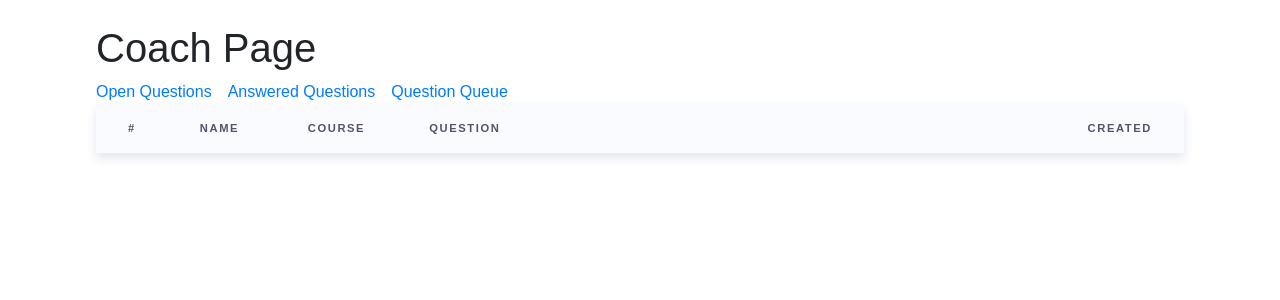
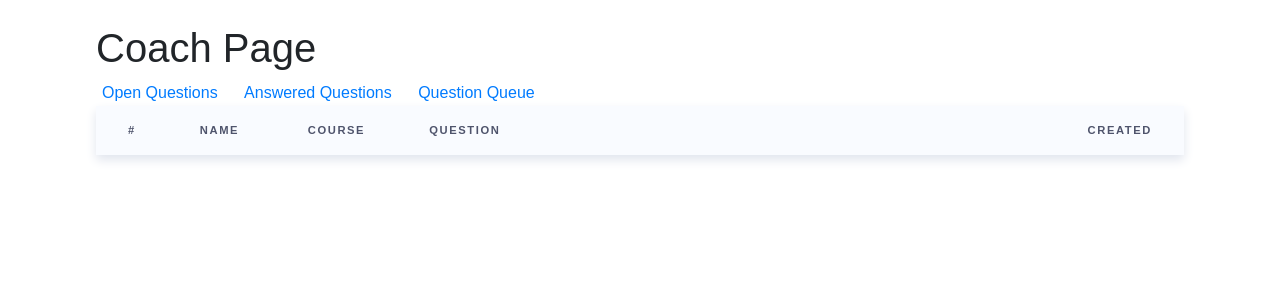
Before and after one commit to MTUHIDE/CCLC-Queue-Django, a Django app: page /coach/ in a window 1280 px wide. Shown: the top 300 px of the page. Run offline with Django 4.2, Linux system fonts and the light colour scheme; data that the repository does not hold is empty; some libraries are stand-ins or nearby versions.

Commit message:
Post Request and Styles for Queue Filter

```diff
--- a/question_queue/forms.py
+++ b/question_queue/forms.py
@@ -39,6 +39,10 @@ class QuestionForm(forms.Form):
         fields = ("course", "question", "in_person")
 
 
+class FilterQueue(forms.Form):
+    filter_queue = forms.CharField()
+
+
 class AnswerForm(forms.Form):
     message = forms.CharField(
         label="Your Answer",
--- a/question_queue/static/question_queue/css/style.css
+++ b/question_queue/static/question_queue/css/style.css
@@ -40,9 +40,21 @@
   margin: auto;
 }
 
-.instr-page .filter a {
+.instr-page .filter button {
   padding-right: 1em;
   align-items: center;
+
+  /*Look like a link*/
+  background: none!important;
+  border: none;
+  /*optional*/
+  /*input has OS specific font-family*/
+  color: #007bff;
+  cursor: pointer;
+}
+
+.instr-page .filter button:hover {
+  text-decoration: underline;
 }
 
 .instr-table {
--- a/question_queue/templates/question_queue/coach.html
+++ b/question_queue/templates/question_queue/coach.html
@@ -38,9 +38,12 @@
         <br>
         <h1>Coach Page</h1>
         <div class="filter" style="display: flex; flex-direction: row">
-            <a href="http://127.0.0.1:8000/coach/">Open Questions</a>
-            <a href="http://127.0.0.1:8000/coach/">Answered Questions</a>
-            <a href="http://127.0.0.1:8000/coach/">Question Queue</a>
+            <form action="" method="post">
+                {% csrf_token %}
+                <button name="filter_queue" value="open">Open Questions</button>
+                <button name="filter_queue" value="answered">Answered Questions</button>
+                <button name="filter_queue" value="question-queue">Question Queue</button>
+            </form>
         </div>
 
         <table class="instr-table">
--- a/question_queue/views.py
+++ b/question_queue/views.py
@@ -4,7 +4,7 @@ from django.shortcuts import render, redirect
 
 from .models import Question
 
-from .forms import QuestionForm, AnswerForm
+from .forms import QuestionForm, AnswerForm, FilterQueue
 
 
 def index(response):
@@ -69,7 +69,7 @@ def instructor(request):
 
 
 def coach(request):
-    user = "Super Coach"
+    user = "dannyshannon"
     questions = Question.objects.all()
 
     # Initialize data to be
@@ -91,9 +91,26 @@ def coach(request):
         "questions": table_data,
         "user": user,
         "form": AnswerForm,
+        "filter": "",
     }
 
     if request.method == "POST":
+        if "filter_queue" in request.POST:
+            queueFilter = FilterQueue(request.POST)
+            if queueFilter.is_valid():
+                queueFilter = request.POST.get("filter_queue", "error")
+                if queueFilter == "open":
+                    # Return open questions
+                    return redirect("/coach/", context)
+                elif queueFilter == "answered":
+                    # Return answered questions
+                    return redirect("/coach/", context)
+                else:
+                    # Return all questions
+                    return redirect("/coach/", context)
+            else:
+                # Do something if request is dropped
+                return redirect("/coach/", context)
         print(request.POST.get("question", "error"))
         print(request.POST.get("replied_by", user))
         print(request.POST.get("message", "error"))
```
